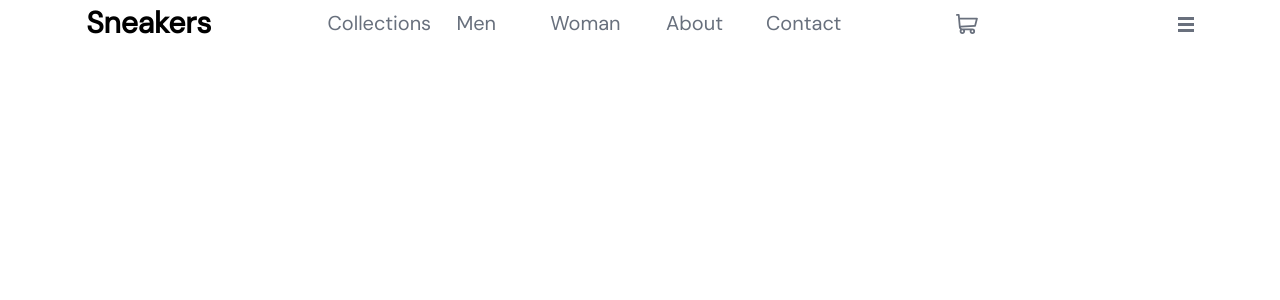
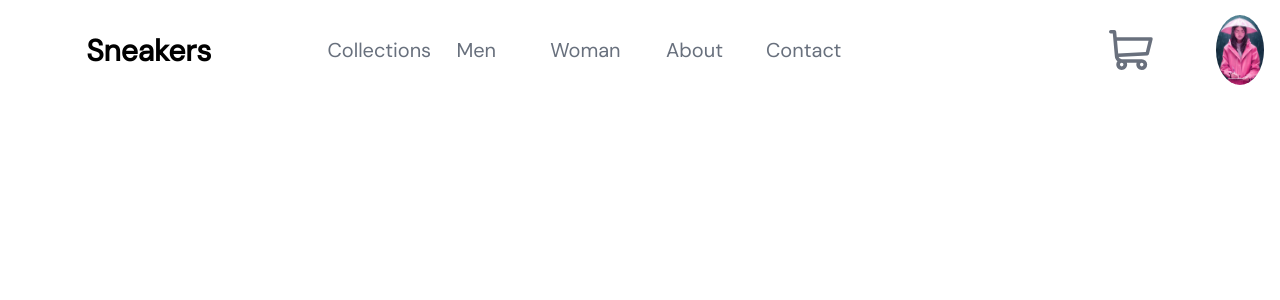
Before and after one commit to TSchm82/FEM-E-commerce-product-page, an Angular app: page / in a window 1280 px wide. Shown: the top 300 px of the page. Built offline with nearby package versions, Linux system fonts and the light colour scheme.

Commit message:
added img & styling

```diff
--- a/css/styles.css
+++ b/css/styles.css
@@ -32,6 +32,23 @@ button :hover {
 
 .nav-icon {
   text-align: center;
+  margin-top: auto;
+  margin-bottom: auto;
+}
+
+.user-pic-container {
+  text-align: center;
+  width: 100%;
+  height: 100px;
+  display: flex;
+  justify-content: center;
+}
+
+.user-pic {
+  width: auto;
+  height: 70%;
+  object-fit: contain;
+  border-radius: 60%;
   margin-top: auto;
   margin-bottom: auto;
 }
@@ -76,3 +93,8 @@ button :hover {
 body {
   margin: 0;
 }
+
+img {
+  height: 40px;
+  width: auto;
+}
--- a/src/components/navbar/navbar.component.html
+++ b/src/components/navbar/navbar.component.html
@@ -6,9 +6,14 @@
     <div class="col-xl-1 nav-item">Woman</div>
     <div class="col-xl-1 nav-item">About</div>
     <div class="col-xl-1 nav-item">Contact</div>
+    <div class="col nav-item"></div>
 
-    <div class="col-2 col-xl-2 nav-icon"><img src="../../assets/images/icon-cart.svg"></div>
-    <div class="col-2 col-xl-2 nav-icon"><img src="../../assets/images/icon-menu.svg"></div>
+    <div class="col-2 col-xl-1 nav-icon"><img src="../../assets/images/icon-cart.svg"></div>
+    <div class="col-2 col-xl-1">
+        <div class="user-pic-container">
+            <img class="user-pic" src="../../assets/images/girl.jpg">
+        </div>
+    </div>
 </div>
 
 <div>
--- a/src/styles/partials/_navbar.scss
+++ b/src/styles/partials/_navbar.scss
@@ -28,6 +28,23 @@
     @include align-nav-item;
 }
 
+.user-pic-container {
+    text-align: center;
+    width: 100%;
+    height: 100px;
+    display: flex;
+    justify-content: center;
+}
+
+.user-pic {
+    width: auto;
+    height: 70%;
+    object-fit: contain;
+    border-radius: 60%;
+    margin-top: auto;
+    margin-bottom: auto;
+}
+
 .company-name {
     @include align-nav-item;
     color: $--neutral-black;
--- a/src/styles/styles.scss
+++ b/src/styles/styles.scss
@@ -14,3 +14,8 @@
 body {
     margin: 0;
 }
+
+img {
+    height: 40px;
+    width: auto;
+}
```
Also changed, not shown: src/assets/images/girl.jpg (added).
